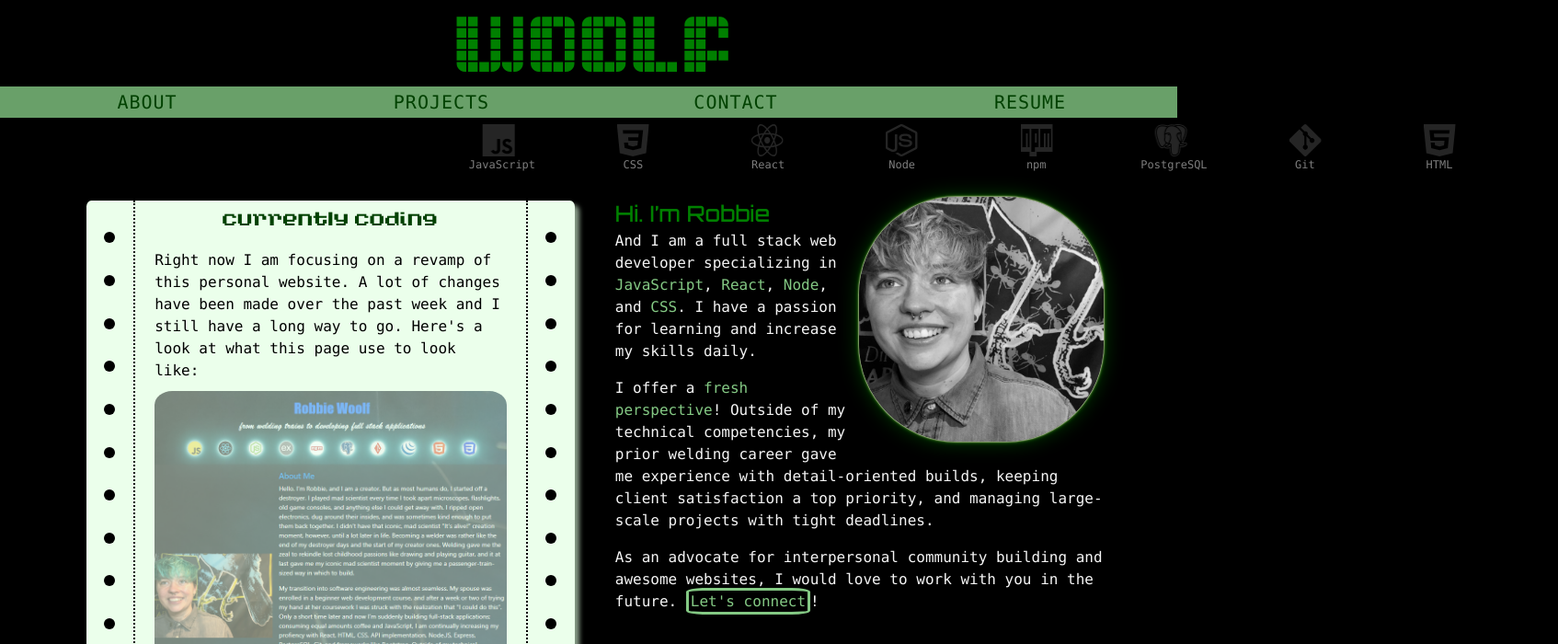
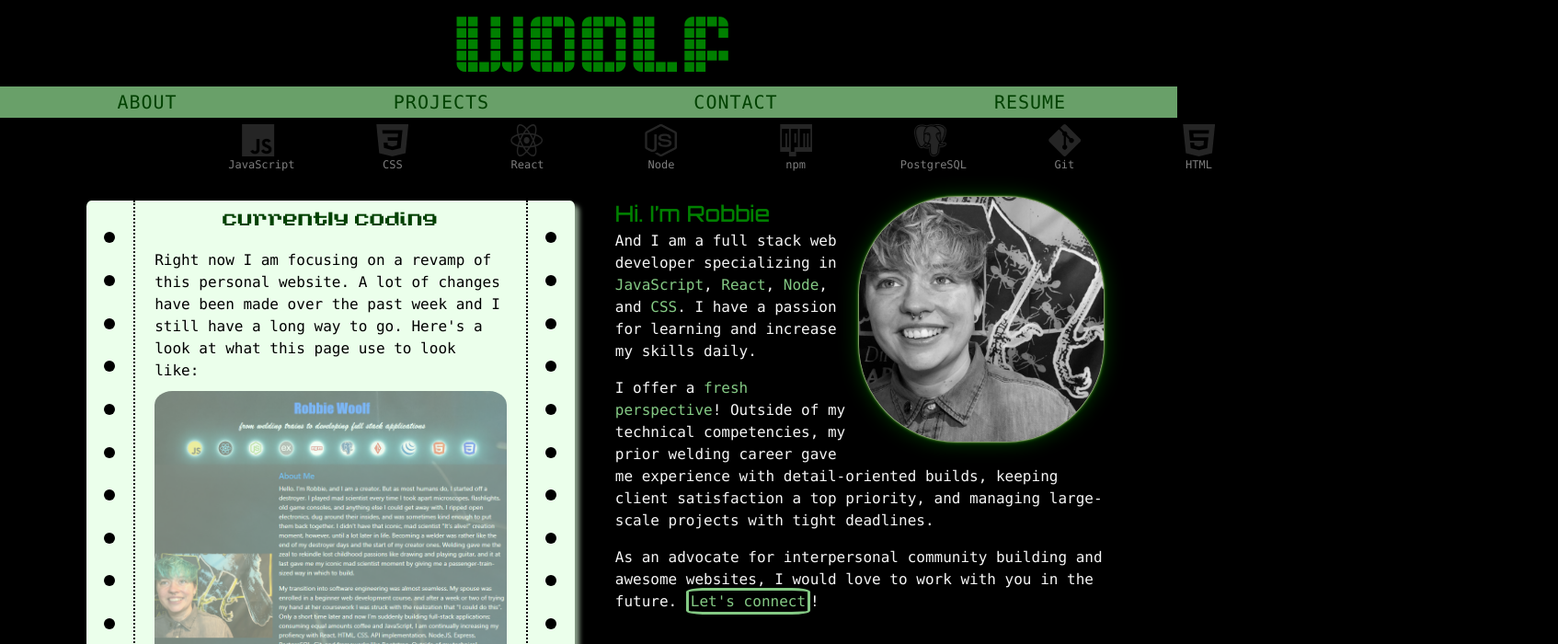
Before and after one commit to robbiemwoolf/website, a React (Create React App) app: page / in a window 1280 px wide. Shown: the top 700 px of the page at 92% size, 1694 px wide, since content can reach past the window. Built offline with nearby package versions, Linux system fonts and the light colour scheme.

Commit message:
increased tech scroll speed to 7s

```diff
--- a/src/technologies/Tech.css
+++ b/src/technologies/Tech.css
@@ -2,7 +2,7 @@
     display: flex;
     width: 100%;
     justify-content: space-evenly;
-    animation: scroll 10s reverse linear;
+    animation: scroll 7s reverse linear;
     margin-bottom: 30px;
 }
 
```
